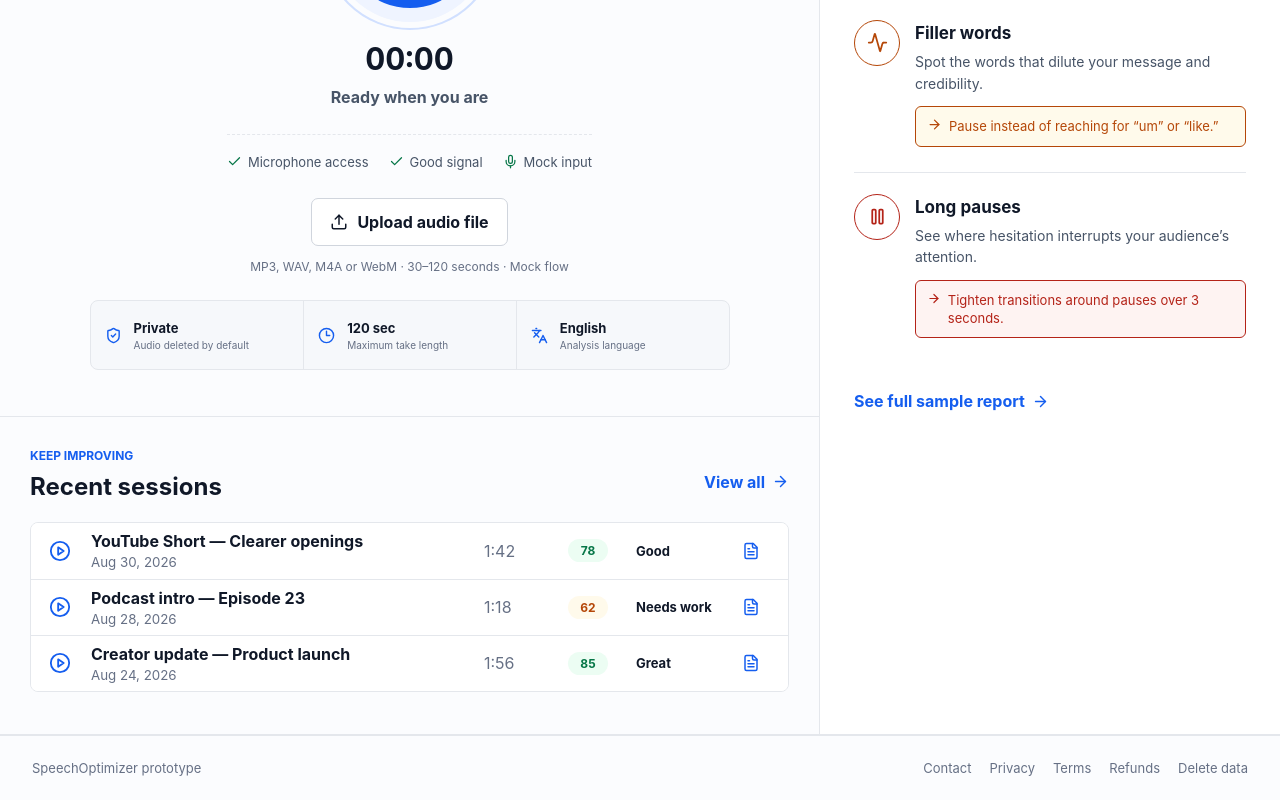
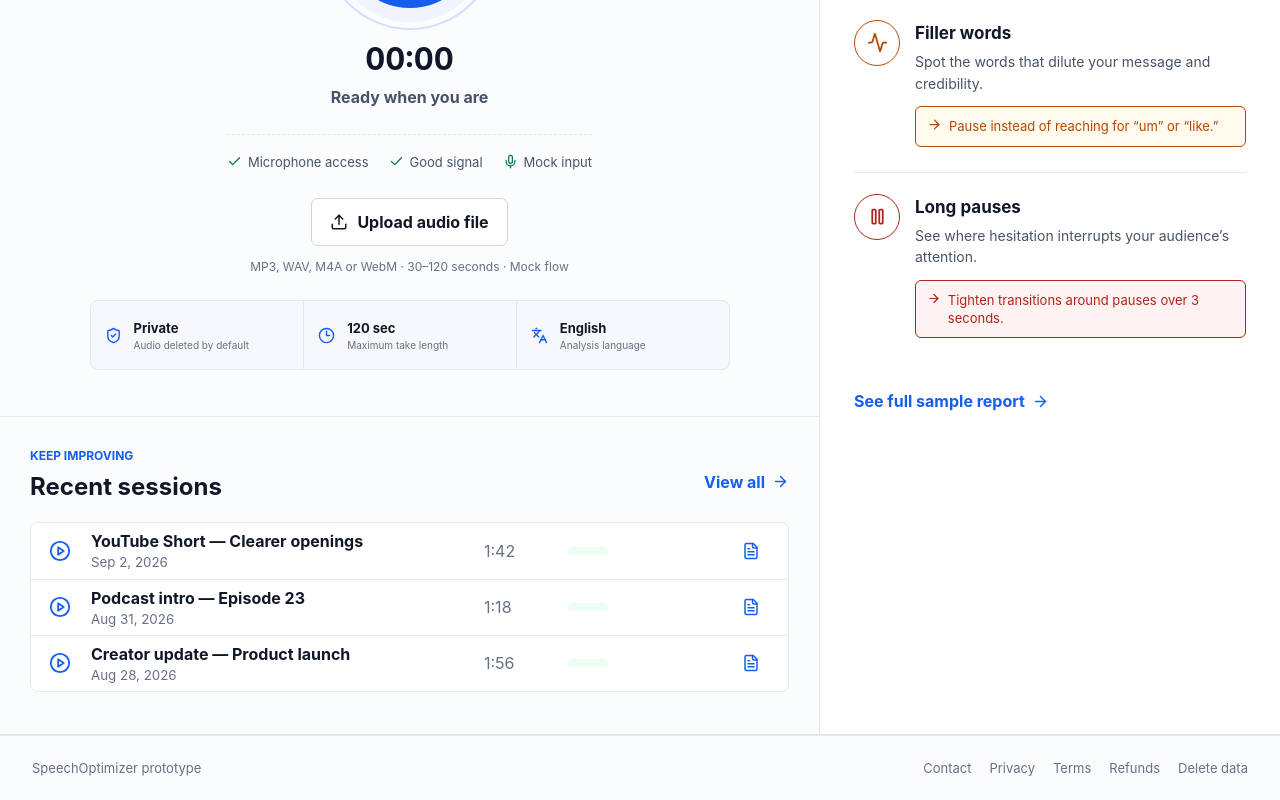
Before and after one commit to abo1016/SpeechOptimizer, a React (Vite) app in the folder prototype/: page / in a window 1280 px wide. Shown: the part 432-1232 px from the top of the page. Built offline with nearby package versions, Linux system fonts and the light colour scheme.

Commit message:
feat(prototype): update src/data/productData.js for transcript coach

```diff
--- a/prototype/src/data/productData.js
+++ b/prototype/src/data/productData.js
@@ -5,7 +5,6 @@ import {
   Gauge,
   History,
   LayoutDashboard,
-  MessagesSquare,
   Pause,
   ShieldCheck,
   Sparkles,
@@ -16,7 +15,6 @@ export const primaryNavigation = [
   { label: "Coach", path: "/", icon: Sparkles },
   { label: "History", path: "/history", icon: History },
   { label: "Pricing", path: "/pricing", icon: CreditCard },
-  { label: "Contact", path: "/contact", icon: MessagesSquare },
 ];
 
 export const accountNavigation = [
@@ -50,9 +48,9 @@ export const feedbackPreview = [
 ];
 
 export const sessions = [
-  { title: "YouTube Short — Clearer openings", date: "Aug 30, 2026", duration: "1:42", score: 78, status: "Good" },
-  { title: "Podcast intro — Episode 23", date: "Aug 28, 2026", duration: "1:18", score: 62, status: "Needs work" },
-  { title: "Creator update — Product launch", date: "Aug 24, 2026", duration: "1:56", score: 85, status: "Great" },
+  { title: "YouTube Short — Clearer openings", date: "Sep 2, 2026", duration: "1:42", metric: "146 WPM", focus: "Opening" },
+  { title: "Podcast intro — Episode 23", date: "Aug 31, 2026", duration: "1:18", metric: "3 fillers", focus: "Transitions" },
+  { title: "Creator update — Product launch", date: "Aug 28, 2026", duration: "1:56", metric: "2 pauses", focus: "Pacing" },
 ];
 
 export const priorities = [
```
